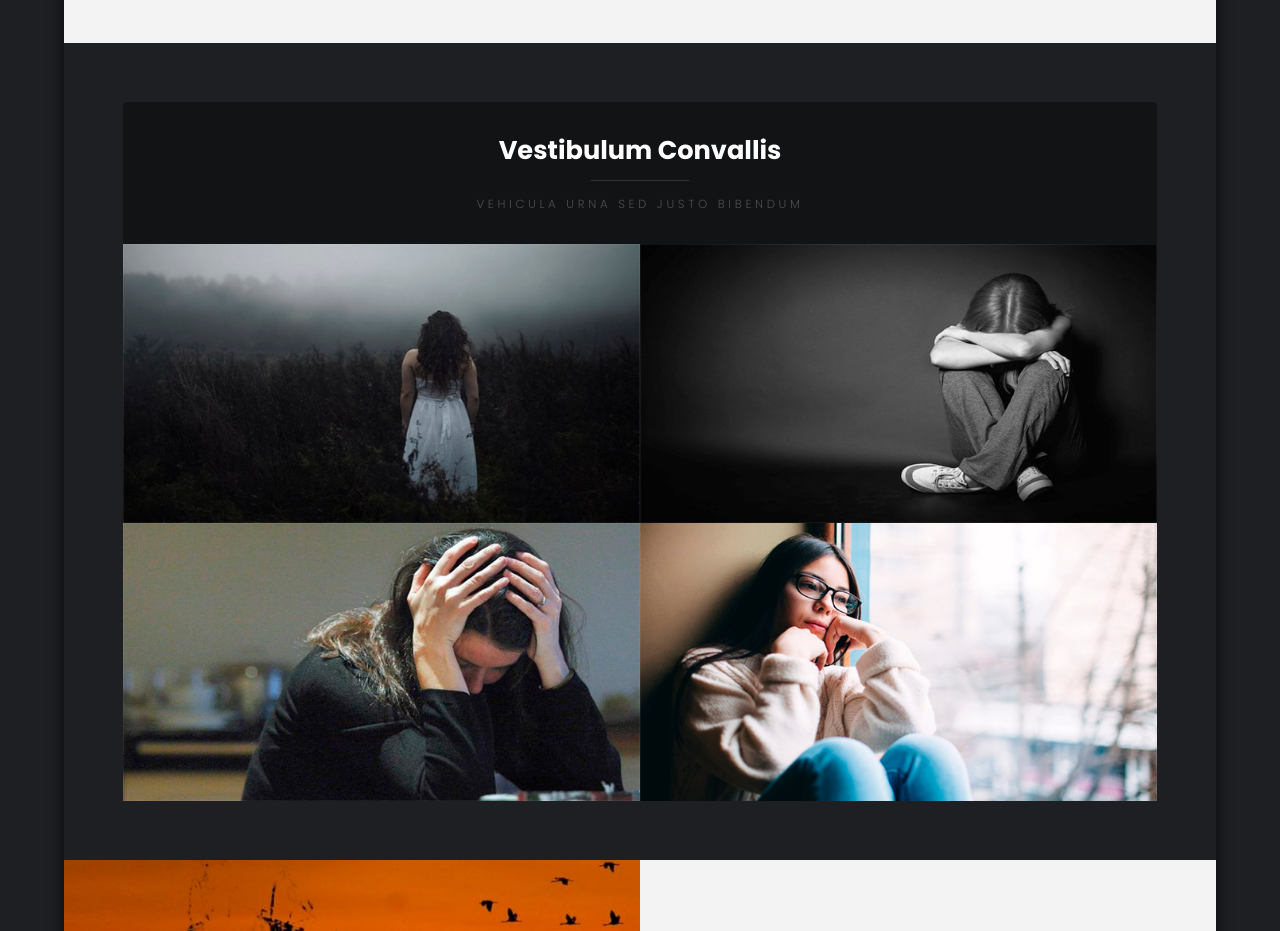
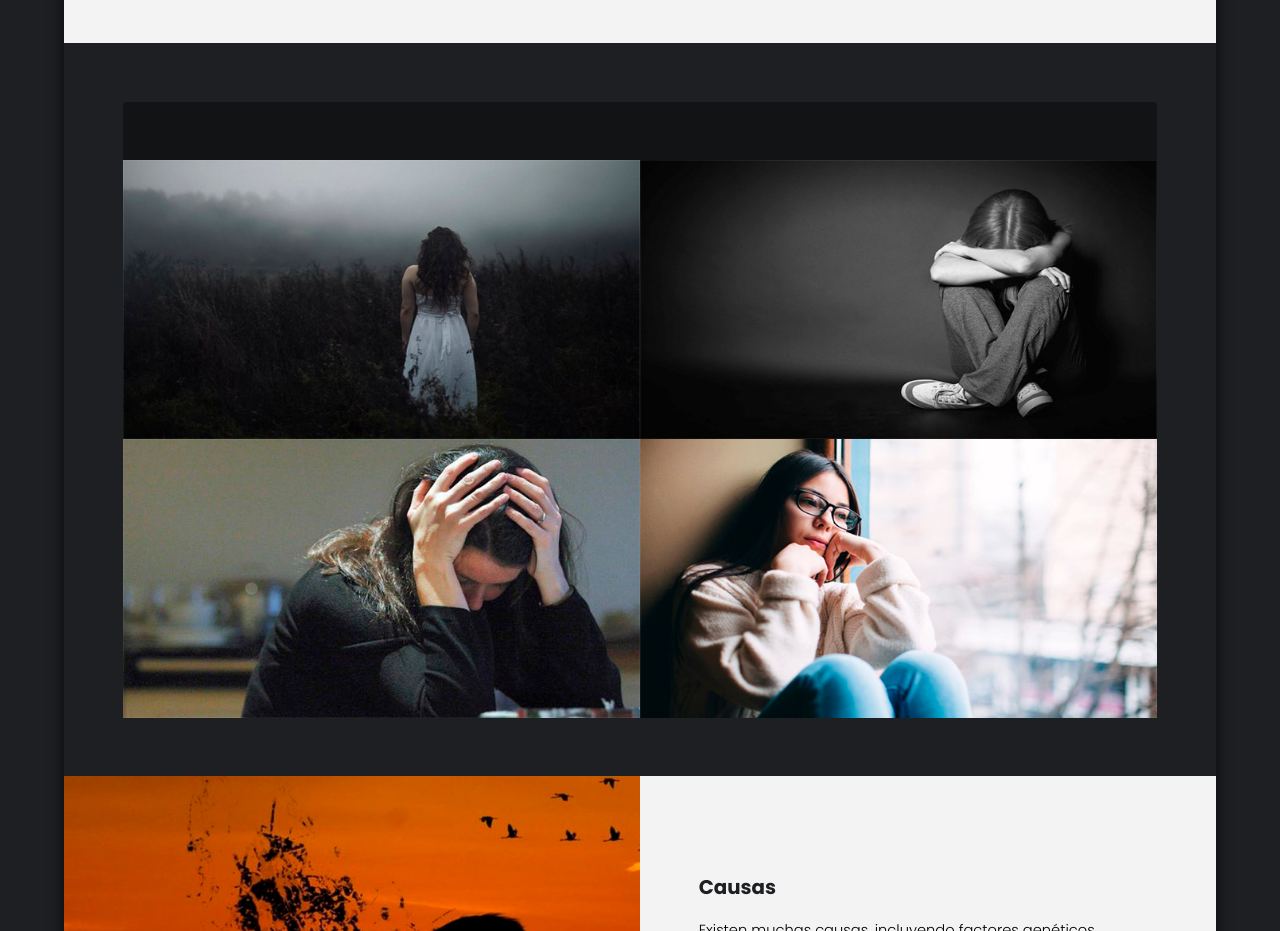
Before and after one commit to Wilian79/PageTest, a plain HTML site: page index.html in a window 1280 px wide. Shown: the part 1620-2551 px from the top of the page. Drawn offline with Linux system fonts and the light colour scheme.

Commit message:
Edicion terminada 2.0

```diff
--- a/index.html
+++ b/index.html
@@ -6,7 +6,7 @@
 -->
 <html>
 	<head>
-		<title>Caminar by TEMPLATED</title>
+		<title>Depresión</title>
 		<meta charset="utf-8" />
 		<meta name="viewport" content="width=device-width, initial-scale=1" />
 		<link rel="stylesheet" href="assets/css/main.css" />
@@ -55,8 +55,7 @@
 				<!-- Two -->
 					<section id="two" class="wrapper style2">
 						<header>
-							<h2>Vestibulum Convallis</h2>
-							<p>vehicula urna sed justo bibendum</p>
+
 						</header>
 						<div class="content">
 							<div class="gallery">
```
